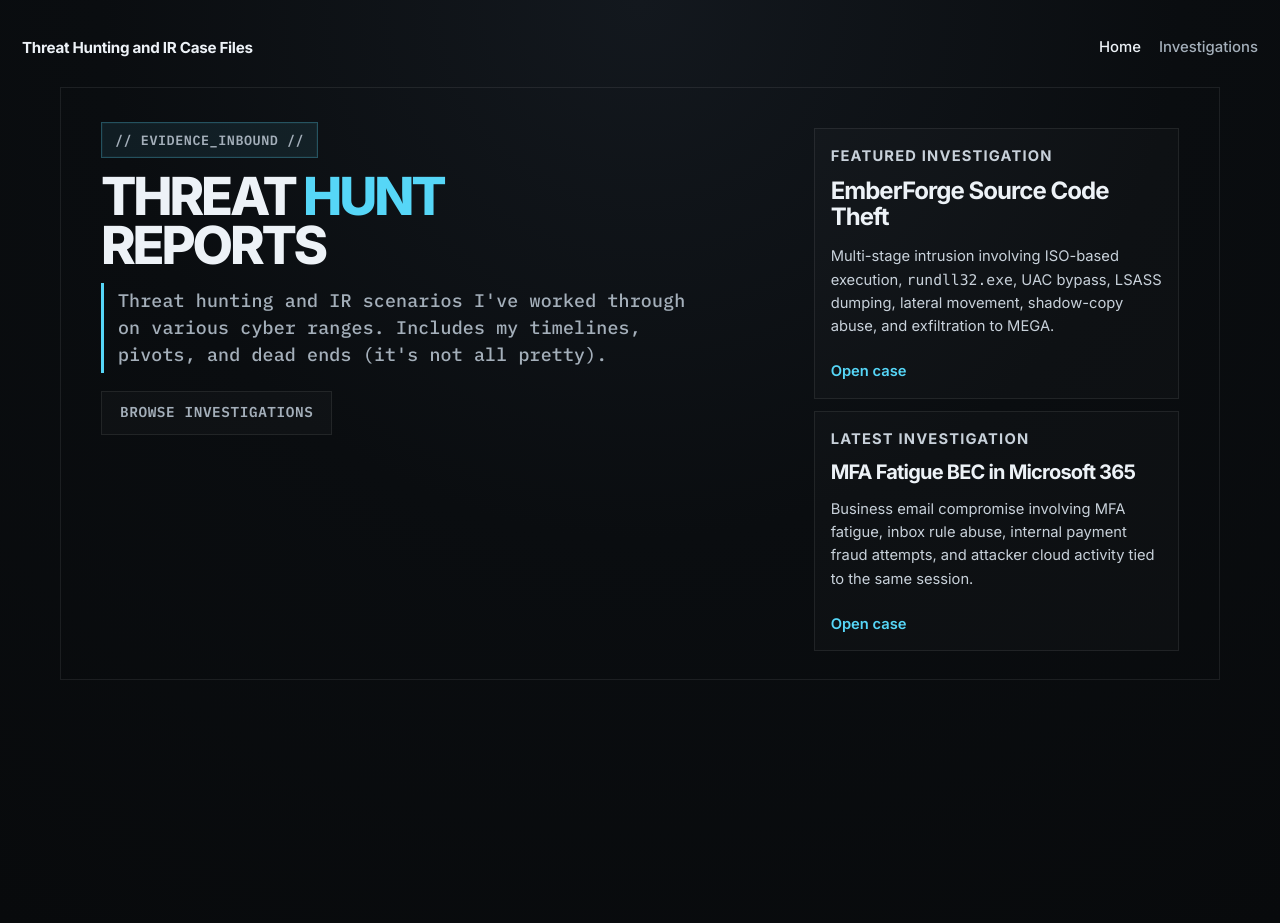
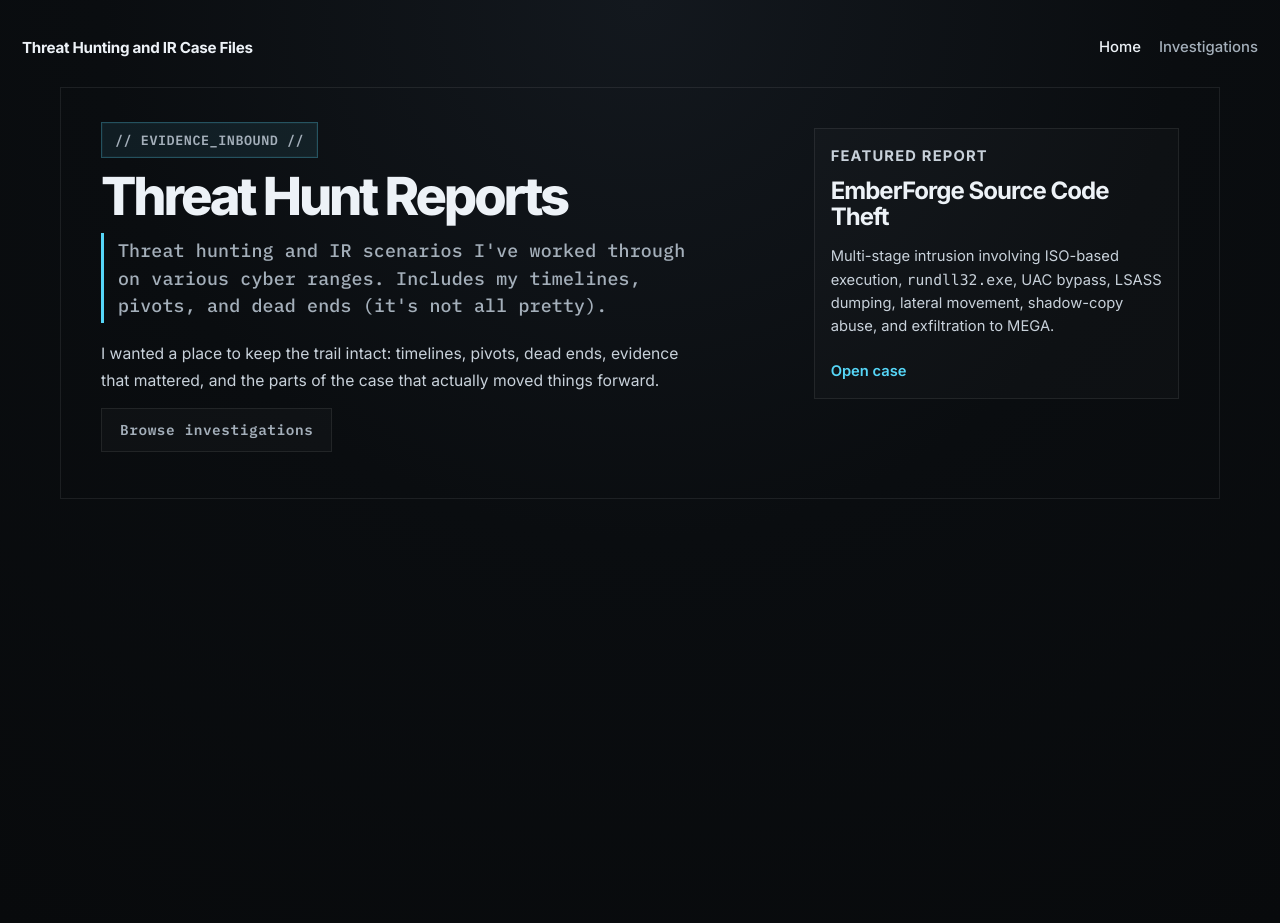
Before and after one commit to j-manli/j-manli.github.io, a Jekyll site: the page built from index.md, in a window 1280 px wide. Built offline with Jekyll 4.4.1, drawn with Linux system fonts in a browser that asks for light colours.

Commit message:
Update index.md

```diff
--- a/index.md
+++ b/index.md
@@ -6,40 +6,34 @@ permalink: /
 
 <div class="hero-wrap">
   <section class="hero-card hero-card-split">
-    <div class="hero-grid-uneven">
+    <div class="hero-grid-uneven hero-grid-single-rail">
       <div class="hero-left">
         <p class="signal-badge">// EVIDENCE_INBOUND //</p>
 
-        <h1 class="hero-title">THREAT <span class="accent">HUNT</span> REPORTS</h1>
+        <h1 class="hero-title">Threat Hunt Reports</h1>
 
         <div class="hero-callout">
           Threat hunting and IR scenarios I've worked through on various cyber ranges. Includes my timelines, pivots, and dead ends (it's not all pretty).
         </div>
 
+        <p class="hero-intro hero-intro-tight">
+          I wanted a place to keep the trail intact: timelines, pivots, dead ends, evidence that mattered, and the parts of the case that actually moved things forward.
+        </p>
+
         <div class="button-row">
-          <a class="button-link" href="/investigations/">BROWSE INVESTIGATIONS</a>
+          <a class="button-link" href="/investigations/">Browse investigations</a>
         </div>
-
       </div>
 
-      <aside class="hero-right">
-        <section class="panel right-rail-card">
-          <p class="panel-label">Featured Investigation</p>
+      <aside class="hero-right hero-right-single">
+        <section class="panel right-rail-card featured-rail-card">
+          <p class="panel-label">Featured Report</p>
           <h2><a href="/investigations/emberforge-source-code-theft/">EmberForge Source Code Theft</a></h2>
           <p>
             Multi-stage intrusion involving ISO-based execution, <code>rundll32.exe</code>, UAC bypass, LSASS dumping, lateral movement, shadow-copy abuse, and exfiltration to MEGA.
           </p>
           <a class="text-link" href="/investigations/emberforge-source-code-theft/">Open case</a>
         </section>
-
-        <section class="panel right-rail-card">
-          <p class="panel-label">Latest Investigation</p>
-          <h3><a href="/investigations/mfa-fatigue-bec-m365/">MFA Fatigue BEC in Microsoft 365</a></h3>
-          <p>
-            Business email compromise involving MFA fatigue, inbox rule abuse, internal payment fraud attempts, and attacker cloud activity tied to the same session.
-          </p>
-          <a class="text-link" href="/investigations/mfa-fatigue-bec-m365/">Open case</a>
-        </section>
       </aside>
     </div>
   </section>
```
